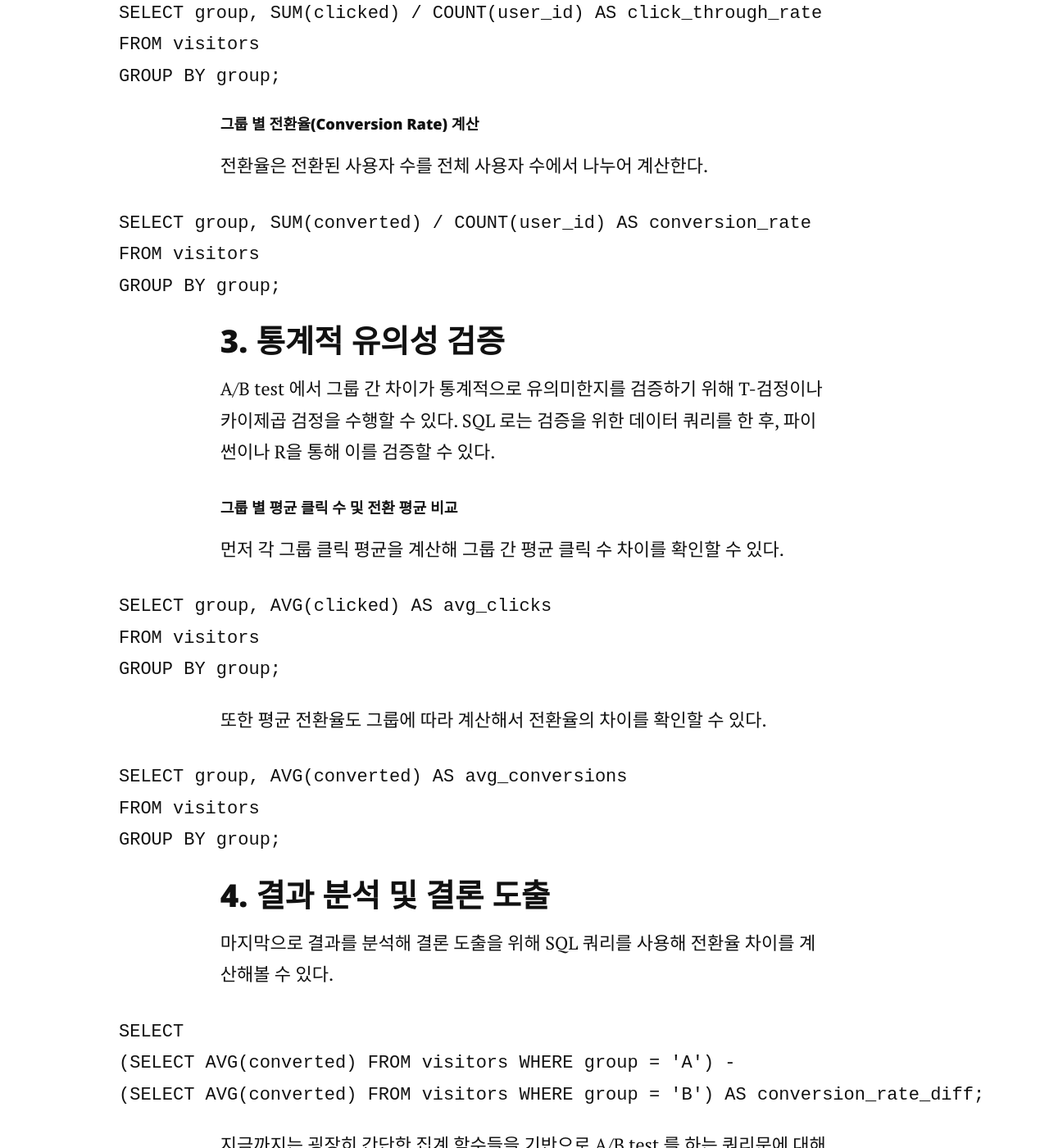
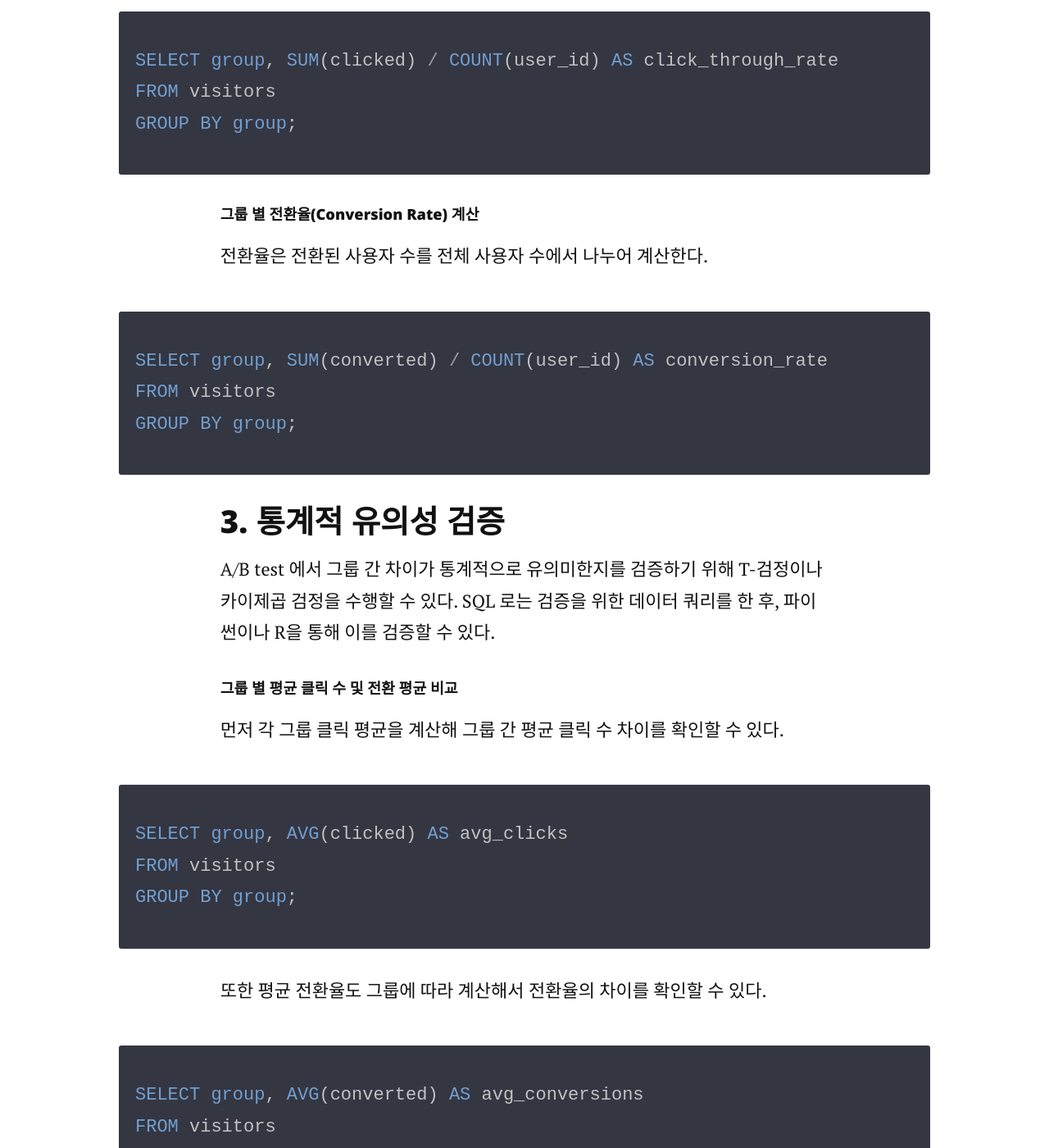
Before and after one commit to JulianProgress/julianprogress.github.io, a Jekyll site: the page built from _posts/2024-09-27-AB-test.md, in a window 1280 px wide and 1400 px high, scrolled down 2681 px. Shown: the whole window at 82% size. Built offline with Jekyll 4.4.1, drawn with Linux system fonts in a browser that asks for light colours; nearby versions of some CDN libraries; comment, search, counter and statistics services are not loaded; some of the changed text lies outside the part shown.

Commit message:
beautify posts

````diff
--- a/_posts/2024-09-27-AB-test.md
+++ b/_posts/2024-09-27-AB-test.md
@@ -38,41 +38,42 @@ GROUP BY group;
 ### 2. 통계 분석
 ##### 그룹 별 클릭율(CTR) 계산
 클릭율의 경우, 각 그룹에서 클릭한 사용자 수를 그룹 내 전체 사용자 수로 나누어 계산한다.
-```SQL
+{%- highlight SQL -%}
 SELECT group, SUM(clicked) / COUNT(user_id) AS click_through_rate
 FROM visitors
 GROUP BY group;
-```
+{%- endhighlight -%}
 
 ##### 그룹 별 전환율(Conversion Rate) 계산
 전환율은 전환된 사용자 수를 전체 사용자 수에서 나누어 계산한다.
-```SQL
+{%- highlight SQL -%}
 SELECT group, SUM(converted) / COUNT(user_id) AS conversion_rate
 FROM visitors
 GROUP BY group;
-```
+{%- endhighlight -%}
 
 ### 3. 통계적 유의성 검증
 A/B test 에서 그룹 간 차이가 통계적으로 유의미한지를 검증하기 위해 T-검정이나 카이제곱 검정을 수행할 수 있다. SQL 로는 검증을 위한 데이터 쿼리를 한 후, 파이썬이나 R을 통해 이를 검증할 수 있다.
 
 ##### 그룹 별 평균 클릭 수 및 전환 평균 비교
 먼저 각 그룹 클릭 평균을 계산해 그룹 간 평균 클릭 수 차이를 확인할 수 있다.
-```SQL
+{%- highlight SQL -%}
 SELECT group, AVG(clicked) AS avg_clicks
 FROM visitors
 GROUP BY group;
-```
+{%- endhighlight -%}
+
 또한 평균 전환율도 그룹에 따라 계산해서 전환율의 차이를 확인할 수 있다.
-```SQL
+{%- highlight SQL -%}
 SELECT group, AVG(converted) AS avg_conversions
 FROM visitors
 GROUP BY group;
-```
+{%- endhighlight -%}
 ### 4. 결과 분석 및 결론 도출
 마지막으로 결과를 분석해 결론 도출을 위해 SQL 쿼리를 사용해 전환율 차이를 계산해볼 수 있다.
-```SQL
+{%- highlight SQL -%}
 SELECT
 (SELECT AVG(converted) FROM visitors WHERE group = 'A') -
 (SELECT AVG(converted) FROM visitors WHERE group = 'B') AS conversion_rate_diff;
-```
+{%- endhighlight -%}
 지금까지는 굉장히 간단한 집계 함수들을 기반으로 A/B test 를 하는 쿼리문에 대해 알아보았다. 다음 포스트부터는 본격적으로 데이터 분석에 필요한 심화 쿼리에 대해서도 다뤄볼 생각이다.
--- a/index.html
+++ b/index.html
@@ -1,6 +1,6 @@
 ---
 layout: default
-title: Long Haul
+title: Julian Kwon
 ---
 
 <div class="home" id="home">
````
Also changed, not shown: _posts/2024-09-27-aarrr1.md (+8 -8 lines), about.md (+2 -2 lines).
